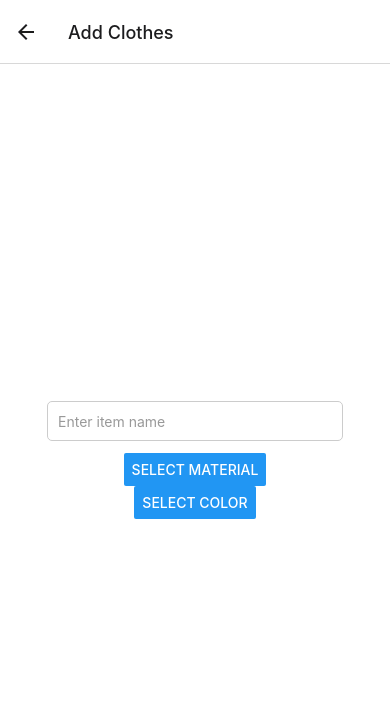
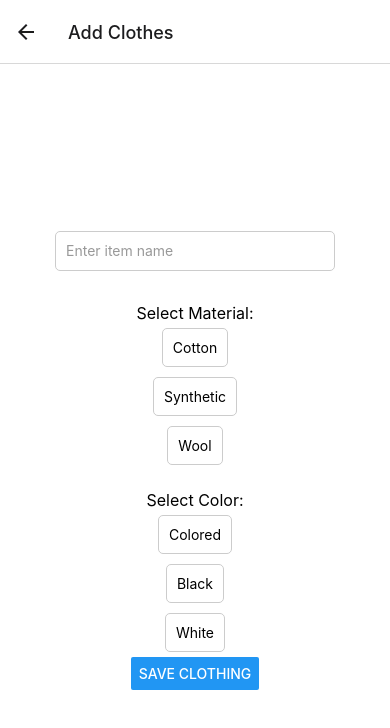
Before and after one commit to sunskywalk/Proiect-colectiv, a React Native app: screen /AddClothes in a window 390 px wide. Shown: the top 728 px of the page. Built offline with nearby package versions, Linux system fonts and the light colour scheme.

Commit message:
commit all edited files

```diff
--- a/src/context/ThemeContext.js
+++ b/src/context/ThemeContext.js
@@ -2,25 +2,29 @@
 import React, { createContext, useState, useEffect } from 'react';
 import AsyncStorage from '@react-native-async-storage/async-storage';
 
-const ThemeContext = createContext();
+const ThemeContext = createContext({
+  themeValue: 'light', // Значение по умолчанию
+  toggleTheme: () => {}  // Пустая функция для переключения темы
+});
 
 export const ThemeProvider = ({ children }) => {
-  const [themeValue, setThemeValue] = useState('light'); // По умолчанию светлая тема
+  const [themeValue, setThemeValue] = useState('light'); // Светлая тема по умолчанию
 
   useEffect(() => {
     const loadTheme = async () => {
       const savedTheme = await AsyncStorage.getItem('theme');
       if (savedTheme !== null) {
-        setThemeValue(savedTheme); // Устанавливаем сохраненную тему
+        setThemeValue(savedTheme); // Устанавливаем сохраненную тему, если она есть
       }
     };
 
     loadTheme();
   }, []);
 
-  const toggleTheme = (newTheme) => {
+  const toggleTheme = async () => {
+    const newTheme = themeValue === 'light' ? 'dark' : 'light';
     setThemeValue(newTheme);
-    AsyncStorage.setItem('theme', newTheme); // Сохраняем новую тему в AsyncStorage
+    await AsyncStorage.setItem('theme', newTheme);
   };
 
   return (
--- a/src/screens/AddClothesScreen.js
+++ b/src/screens/AddClothesScreen.js
@@ -1,22 +1,17 @@
 import React, { useState, useContext } from 'react';
-import { View, Text, Button, Modal, StyleSheet, ScrollView, Alert, TouchableOpacity, TextInput } from 'react-native';
-import { Picker } from '@react-native-picker/picker';
+import { View, Text, Button, StyleSheet, TouchableOpacity, Alert, TextInput } from 'react-native';
 import AsyncStorage from '@react-native-async-storage/async-storage';
 import ThemeContext from '../context/ThemeContext';
 
 export default function AddClothesScreen() {
-  const [material, setMaterial] = useState('cotton');
-  const [color, setColor] = useState('colored');
   const [itemName, setItemName] = useState('');
-  const [modalVisible, setModalVisible] = useState(false);
-  const [currentSelection, setCurrentSelection] = useState('material'); // Установим по умолчанию
+  const [material, setMaterial] = useState('');
+  const [color, setColor] = useState('');
   const { themeValue } = useContext(ThemeContext);
   const styles = getDynamicStyles(themeValue);
 
-  const handleOpenModal = (selection) => {
-    setCurrentSelection(selection);
-    setModalVisible(true);
-  };
+  const materials = ['Cotton', 'Synthetic', 'Wool'];
+  const colors = ['Colored', 'Black', 'White'];
 
   const handleSaveClothing = async () => {
     const newClothingItem = { itemName, material, color };
@@ -27,6 +22,8 @@ export default function AddClothesScreen() {
       await AsyncStorage.setItem('clothes', JSON.stringify(clothes));
       Alert.alert('Success', 'Clothing item added successfully');
       setItemName('');
+      setMaterial('');
+      setColor('');
     } catch (error) {
       Alert.alert('Error', 'Failed to save clothing item');
     }
@@ -41,43 +38,27 @@ export default function AddClothesScreen() {
         placeholder="Enter item name"
         placeholderTextColor="#999"
       />
-      <Button title="Select Material" onPress={() => handleOpenModal('material')} />
-      <Button title="Select Color" onPress={() => handleOpenModal('color')} />
-
-      <Modal
-        animationType="slide"
-        transparent={true}
-        visible={modalVisible}
-        onRequestClose={() => setModalVisible(false)}
-      >
-        <View style={styles.centeredView}>
-          <View style={styles.modalView}>
-            <ScrollView>
-              <Picker
-                selectedValue={currentSelection === 'material' ? material : color}
-                onValueChange={currentSelection === 'material' ? setMaterial : setColor}
-                style={styles.picker}
-                itemStyle={styles.pickerItem}
-              >
-                {currentSelection === 'material' ? (
-                  <>
-                    <Picker.Item label="Cotton" value="cotton" />
-                    <Picker.Item label="Synthetic" value="synthetic" />
-                    <Picker.Item label="Wool" value="wool" />
-                  </>
-                ) : (
-                  <>
-                    <Picker.Item label="Colored" value="colored" />
-                    <Picker.Item label="Black" value="black" />
-                    <Picker.Item label="White" value="white" />
-                  </>
-                )}
-              </Picker>
-            </ScrollView>
-            <Button title="Close" onPress={() => setModalVisible(false)} />
-          </View>
-        </View>
-      </Modal>
+      <Text style={styles.label}>Select Material:</Text>
+      {materials.map((item) => (
+        <TouchableOpacity
+          key={item}
+          style={styles.option(material === item)}
+          onPress={() => setMaterial(item)}
+        >
+          <Text style={styles.optionText}>{item}</Text>
+        </TouchableOpacity>
+      ))}
+      <Text style={styles.label}>Select Color:</Text>
+      {colors.map((item) => (
+        <TouchableOpacity
+          key={item}
+          style={styles.option(color === item)}
+          onPress={() => setColor(item)}
+        >
+          <Text style={styles.optionText}>{item}</Text>
+        </TouchableOpacity>
+      ))}
+      <Button title="Save Clothing" onPress={handleSaveClothing} />
     </View>
   );
 }
@@ -89,11 +70,11 @@ function getDynamicStyles(themeValue) {
       justifyContent: 'center',
       alignItems: 'center',
       backgroundColor: themeValue === 'dark' ? '#333' : '#fff',
-      padding: 10,
+      padding: 20,
     },
     input: {
       height: 40,
-      margin: 12,
+      marginVertical: 12,
       borderWidth: 1,
       padding: 10,
       width: '80%',
@@ -101,34 +82,22 @@ function getDynamicStyles(themeValue) {
       borderColor: '#ccc',
       borderRadius: 5,
     },
-    centeredView: {
-      flex: 1,
-      justifyContent: 'center',
-      alignItems: 'center',
-      marginTop: 22,
+    label: {
+      fontSize: 16,
+      color: themeValue === 'dark' ? '#fff' : '#000',
+      marginTop: 20,
     },
-    modalView: {
-      margin: 20,
-      backgroundColor: 'white',
-      borderRadius: 20,
-      padding: 35,
-      alignItems: 'center',
-      shadowColor: '#000',
-      shadowOffset: {
-        width: 0,
-        height: 2
-      },
-      shadowOpacity: 0.25,
-      shadowRadius: 4,
-      elevation: 5
-    },
-    picker: {
-      width: 250,
-      height: 150,
-      backgroundColor: themeValue === 'dark' ? '#555' : '#eee',
-    },
-    pickerItem: {
+    option: (selected) => ({
+      padding: 10,
+      marginVertical: 5,
+      borderWidth: 1,
+      borderColor: '#ccc',
+      backgroundColor: selected ? '#007bff' : '#fff',
+      borderRadius: 5,
+    }),
+    optionText: {
       color: themeValue === 'dark' ? '#fff' : '#000',
+      textAlign: 'center',
     }
   });
 }
```
